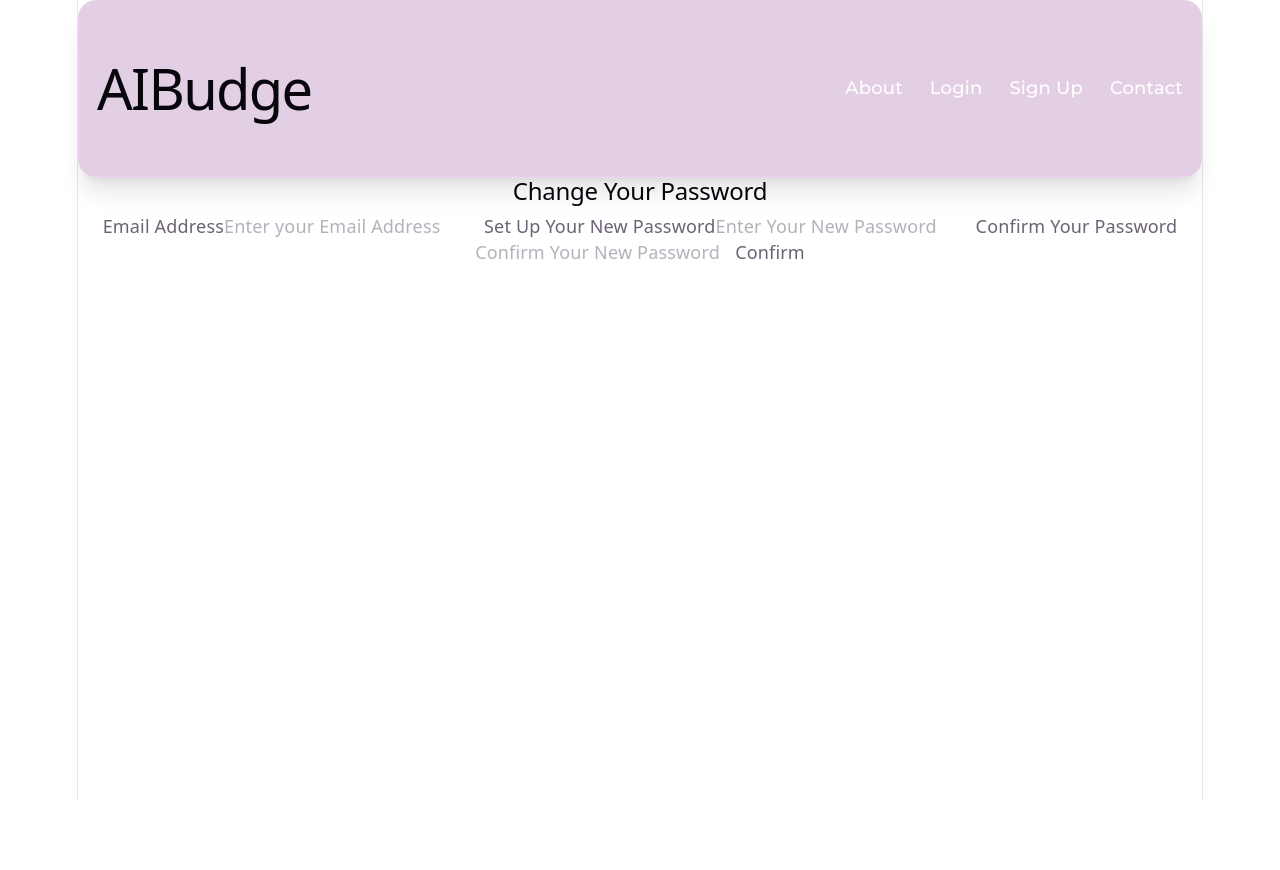
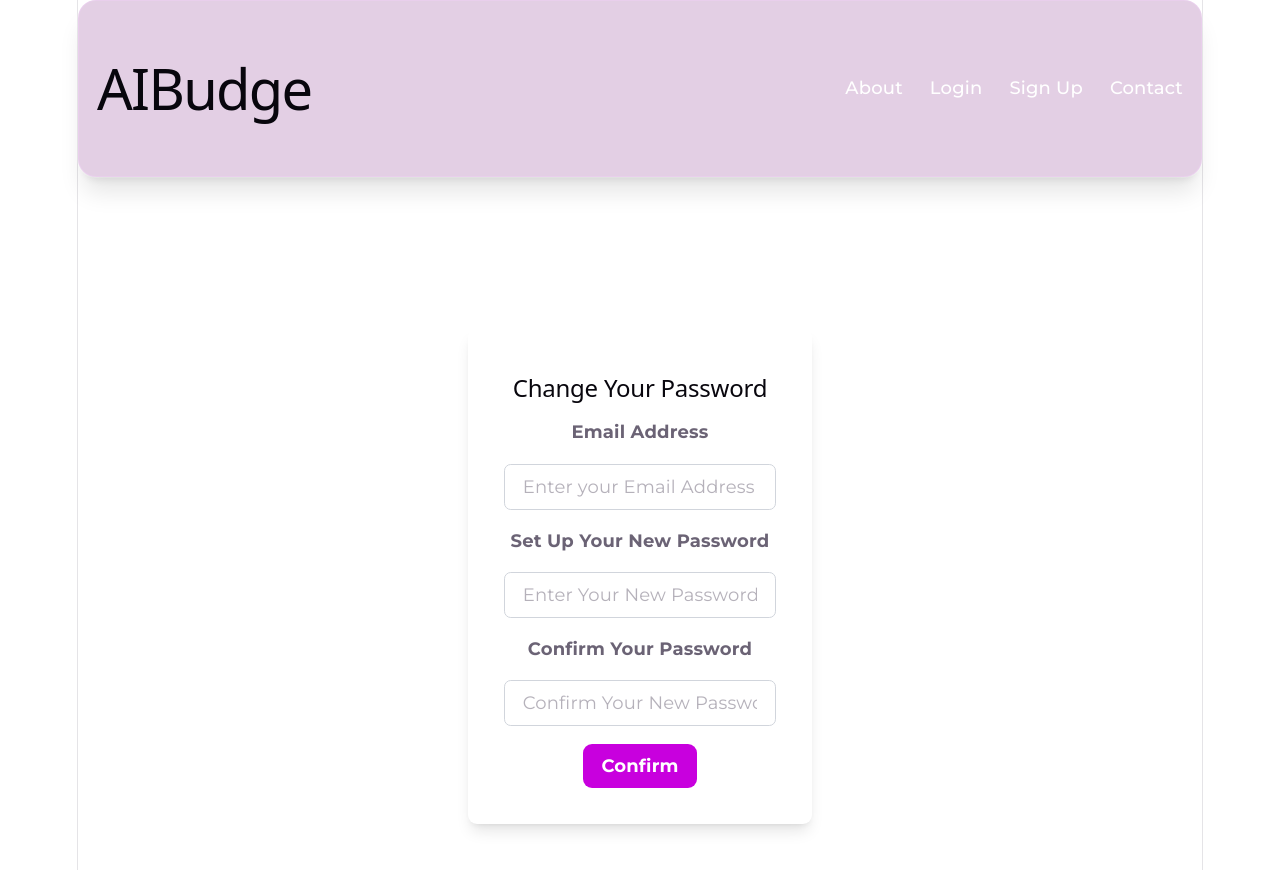
Before and after one commit to madhavmishra09/AIBudge, a React app in the folder frontend/: page /forgot-password in a window 1280 px wide. Shown: the top 870 px of the page. Before the commit the page ends 800 px from the top, so only its background shows below. Built offline with nearby package versions, Linux system fonts and the light colour scheme; the HTML template or start-up script is replaced by a standard one.

Commit message:
style: styling of forgot password page is done

```diff
--- a/frontend/authentication/forgotpassword.jsx
+++ b/frontend/authentication/forgotpassword.jsx
@@ -16,16 +16,18 @@ export default function ForgotPassword(){
         e.preventDefault();
     };
     return<>
-        <div>
-            <form onSubmit={handleSubmit}>
-                <h2>Change Your Password</h2>
-                <label htmlFor="email">Email Address</label>
-                <input type="email" name="email" id="email" placeholder="Enter your Email Address" value={formData.email} onChange={handleChange}required />
-                <label htmlFor="password1">Set Up Your New Password</label>
-                <input type="password" name="password1" id="password" placeholder="Enter Your New Password" value={formData.email} onChange={handleChange}required />
-                <label htmlFor="password2">Confirm Your Password</label>
-                <input type="password" name="password2" id="password2" placeholder="Confirm Your New Password" value={formData.password2} onChange={handleChange}required />
-                <button type="submit">Confirm</button>
+        <div className="font-mont flex flex-col items-center justify-center min-h-screen">
+            <form onSubmit={handleSubmit} className="bg-white p-8 rounded-lg shadow-lg">
+                <h2 className="font-mont text-2xl text-center p-2 font-bold">Change Your Password</h2>
+                <label htmlFor="email" className="font-mont font-bold mb-4 block">Email Address</label>
+                <input type="email" name="email" id="email" placeholder="Enter your Email Address" className="font-mont border border-gray-300 rounded-md py-2 px-4 mb-4 focus:outline-none focus:ring-2 focus:ring-fuchsia-500 transition-all duration-300 w-full" value={formData.email} onChange={handleChange} required />
+                <label htmlFor="password1" className="font-mont font-bold mb-4 block">Set Up Your New Password</label>
+                <input type="password" name="password1" id="password1" placeholder="Enter Your New Password" className="font-mont border border-gray-300 rounded-md py-2 px-4 mb-4 focus:outline-none focus:ring-2 focus:ring-fuchsia-500 transition-all duration-300 w-full" value={formData.password1} onChange={handleChange} required />
+                <label htmlFor="password2" className="font-mont font-bold mb-4 block">Confirm Your Password</label>
+                <input type="password" name="password2" id="password2" placeholder="Confirm Your New Password" className="font-mont border border-gray-300 rounded-md py-2 px-4 mb-4 focus:outline-none focus:ring-2 focus:ring-fuchsia-500 transition-all duration-300 w-full" value={formData.password2} onChange={handleChange} required />
+                <button type="submit" className="font-mont bg-fuchsia-600 hover:bg-fuchsia-700 text-white font-bold py-2 px-4 rounded-lg transition-all duration-300 transform hover:scale-110 mx-auto block">
+                    Confirm
+                </button>
             </form>
         </div>
     </>
```
